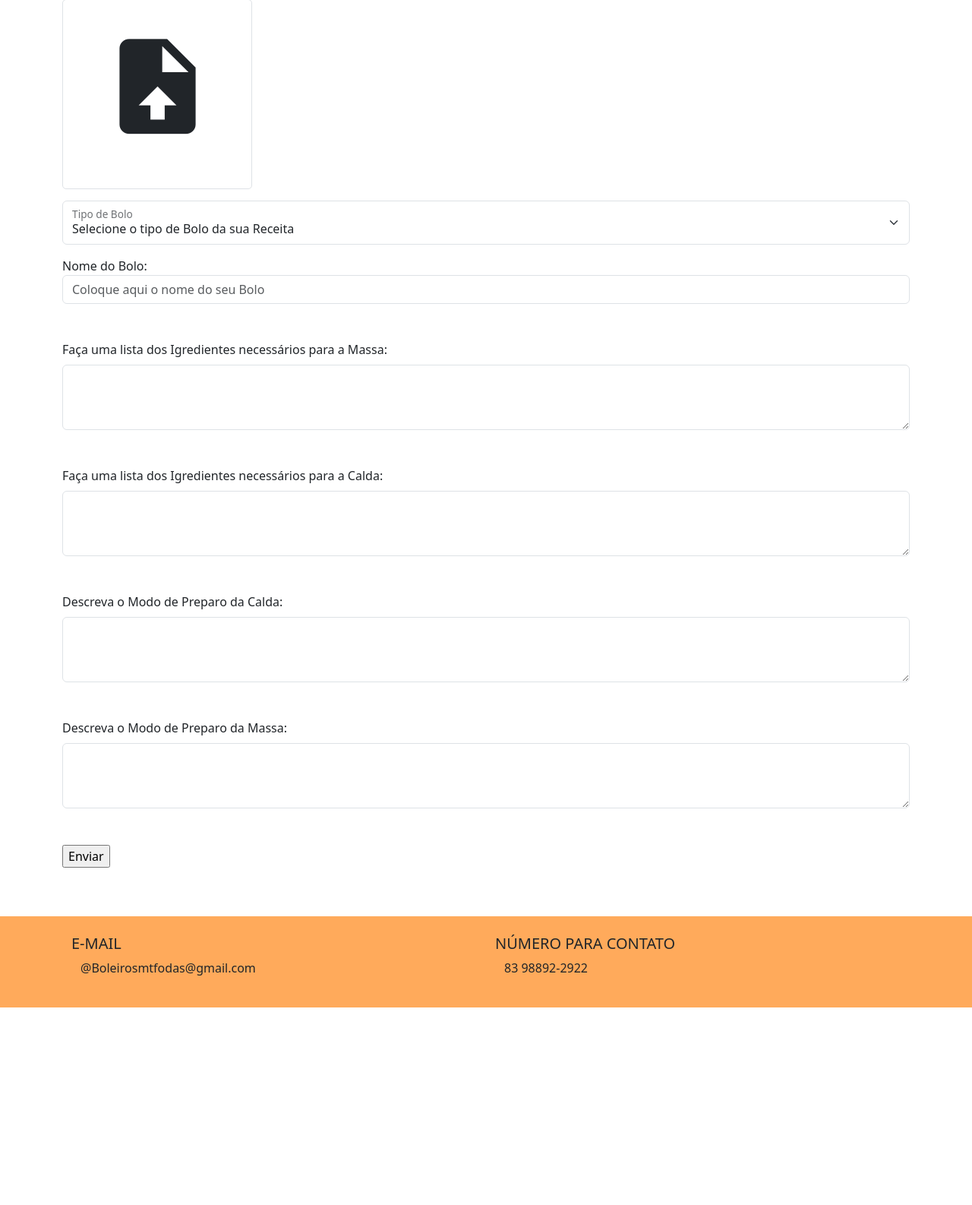
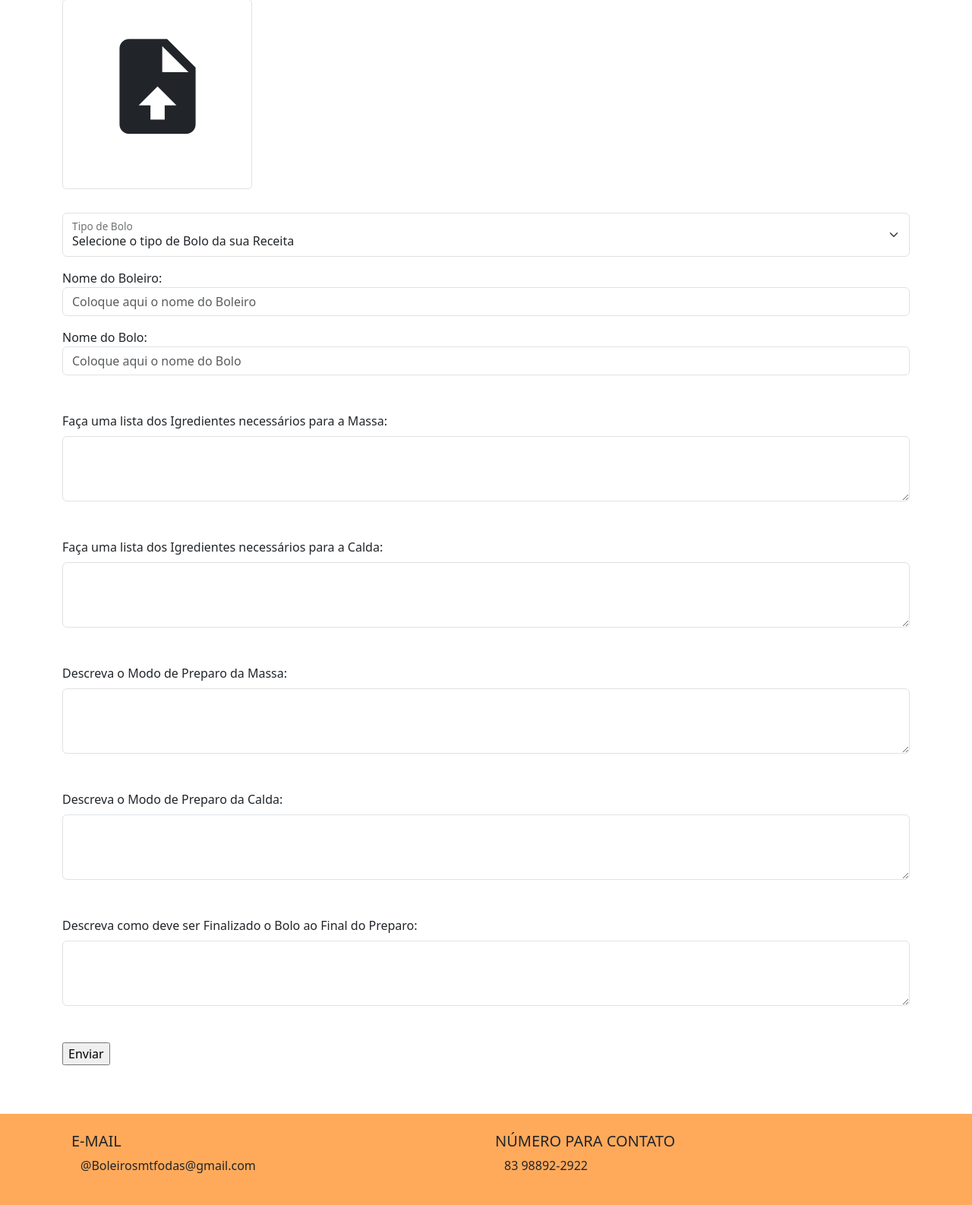
Before and after one commit to OmanoRH/Projeto-I, a PHP site: page /cadastro.php in a window 1280 px wide. Shown: the part 115-1701 px from the top of the page at 76% size. Before the commit the page ends 1441 px from the top, so only its background shows below. Run offline with PHP 8.4, Linux system fonts and the light colour scheme; data that the repository does not hold is empty.

Commit message:
Adição de Comentarios e Identação do codigo
Adição de Inputs:
Nome do Boleiro e  Finalização do Bolo

```diff
--- a/cadastro.php
+++ b/cadastro.php
@@ -25,6 +25,7 @@
 
   ?>
 
+  <!-- Começo do Formulario Back-End de Cadastro do Bolos -->
   <?php
     if($_POST['nomeDoBolo'] == "POST"){
 
@@ -76,6 +77,7 @@
 
     }
   ?>
+  <!-- Fim do Formulario Back-End de Cadastro do Bolos -->
 
 
   <!-- Interface -->
@@ -92,12 +94,13 @@
         <input type="file" id="fileInput" style="visibility: hidden;" onchange="previewImage()">
       </div>
 
-      <!-- Começo do Formulario de Cadastro do Bolos -->
+
+      <!-- Começo do Formulario Front-End de Cadastro do Bolos -->
       <form action="" method="POST" novalidate>
 
 
         <!-- Seleção do Tipo de Bolo que será cadastrado -->
-        <div class="form-floating mb-3">
+        <div class="form-floating mt-3 mb-3">
           <select class="form-select <?php if(isset($selecioneTipoBolo)){if($selecioneTipoBolo != "Nenhum"){echo "is-invalid";}} ?> " id="floatingSelect" aria-label="Floating label select example">
             <div class="invalid-feedback">
               <?php
@@ -117,39 +120,58 @@
         </div>
 
 
+        <!-- Cadastro Nome do Boleiro -->
+        <div class="mb-3 mt-3">
+          <label for="nomeDoBoleiro">Nome do Boleiro:</label>
+          <input name="nomeDoBoleiro" class="form-control" required  type="text" placeholder="Coloque aqui o nome do Boleiro" aria-label="default input example">
+        </div>
 
-        <!-- Cadastro do Nome do Bolo -->
+        <!-- Cadastro Nome do Bolo -->
         <label for="nomeDoBolo">Nome do Bolo:</label>
-        <input name="nomeDoBolo" class="form-control" required  type="text" placeholder="Coloque aqui o nome do seu Bolo" aria-label="default input example">
+        <input name="nomeDoBolo" class="form-control" required  type="text" placeholder="Coloque aqui o nome do Bolo" aria-label="default input example">
 
+
+        <!-- Cadastro Texto Ingredientes da Massa -->
         <div class="mb-3 mt-5">
           <label for="igredientesMassa" class="form-label">Faça uma lista dos Igredientes necessários para a Massa:</label>
           <textarea name="igredientesMassa" required class="form-control" id="exampleFormControlTextarea1" rows="3"></textarea>
         </div>
 
 
+        <!-- Cadastro Texto Ingredientes da Calda -->
         <div class="mb-3 mt-5">
           <label for="igredientesCalda" class="form-label">Faça uma lista dos Igredientes necessários para a Calda:</label>
           <textarea name="igredientesCalda" required class="form-control" id="exampleFormControlTextarea1" rows="3"></textarea>
         </div>
 
 
+        <!-- Cadastro Texto Preparo da Massa -->
+        <div class="mb-3 mt-5">
+          <label for="preparoMassa" class="form-label">Descreva o Modo de Preparo da Massa:</label>
+          <textarea name="preparoMassa" required class="form-control" id="exampleFormControlTextarea1" rows="3"></textarea>
+        </div>
+
+
+        <!-- Cadastro Texto Preparo da Calda -->
         <div class="mb-3 mt-5">
           <label for="preparoCalda" class="form-label">Descreva o Modo de Preparo da Calda:</label>
           <textarea name="preparoCalda" required class="form-control" id="exampleFormControlTextarea1" rows="3"></textarea>
         </div>
 
+
+        <!-- Cadastro Finalização do Bolo -->
         <div class="mb-3 mt-5">
-          <label for="preparoMassa" class="form-label">Descreva o Modo de Preparo da Massa:</label>
-          <textarea name="preparoMassa" required class="form-control" id="exampleFormControlTextarea1" rows="3"></textarea>
+          <label for="finalBolo" class="form-label">Descreva como deve ser Finalizado o Bolo ao Final do Preparo:</label>
+          <textarea name="finalBolo" required class="form-control" id="exampleFormControlTextarea1" rows="3"></textarea>
         </div>
 
+        <!-- Botão de Enviar -->
         <div class="mb-3 mt-5">
           <input required onclick="" type="submit" value="Enviar">
         </div>
 
       </form>
-      <!-- FIm do Formulario de Cadastro de Bolos -->
+      <!-- FIm do Formulario Front-End de Cadastro de Bolos -->
 
 
     </div>
```
